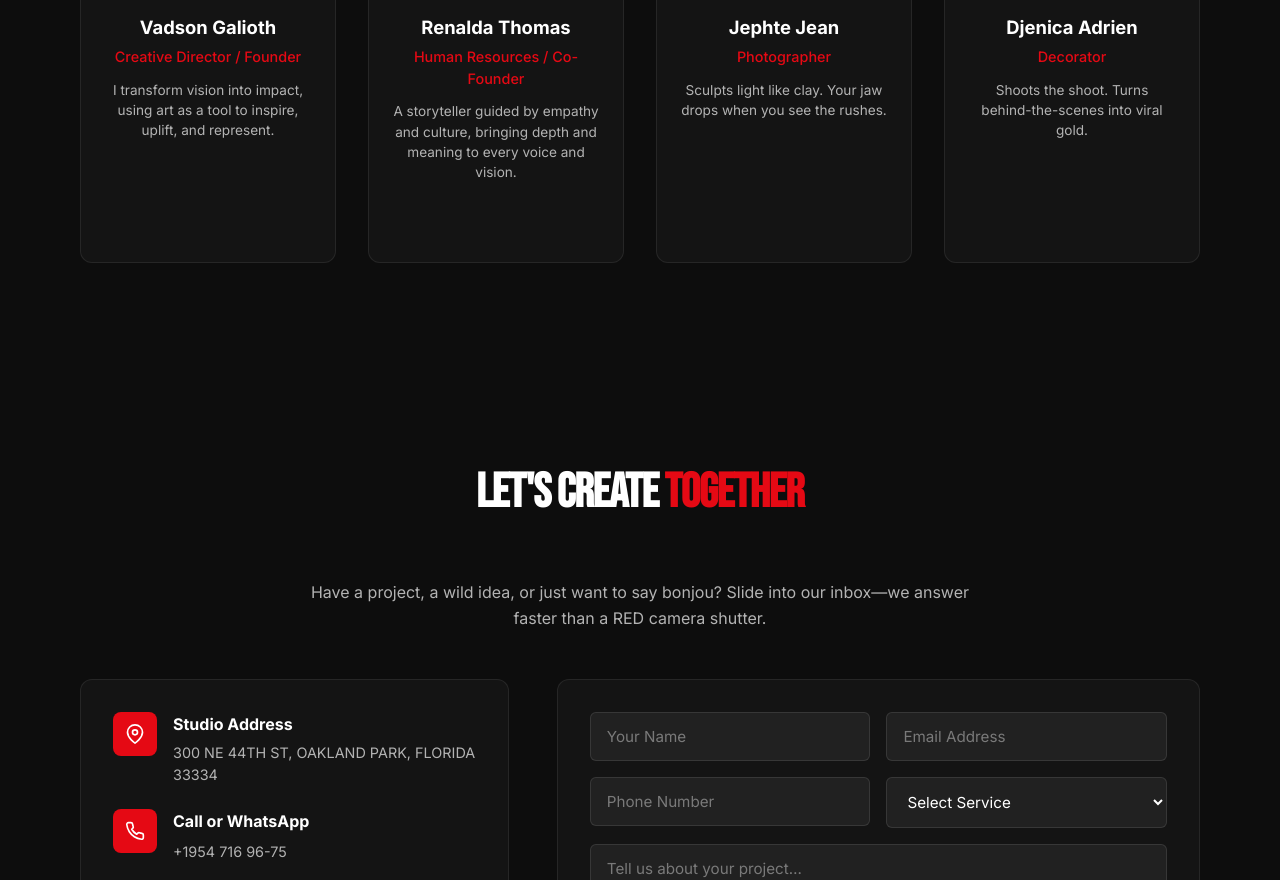
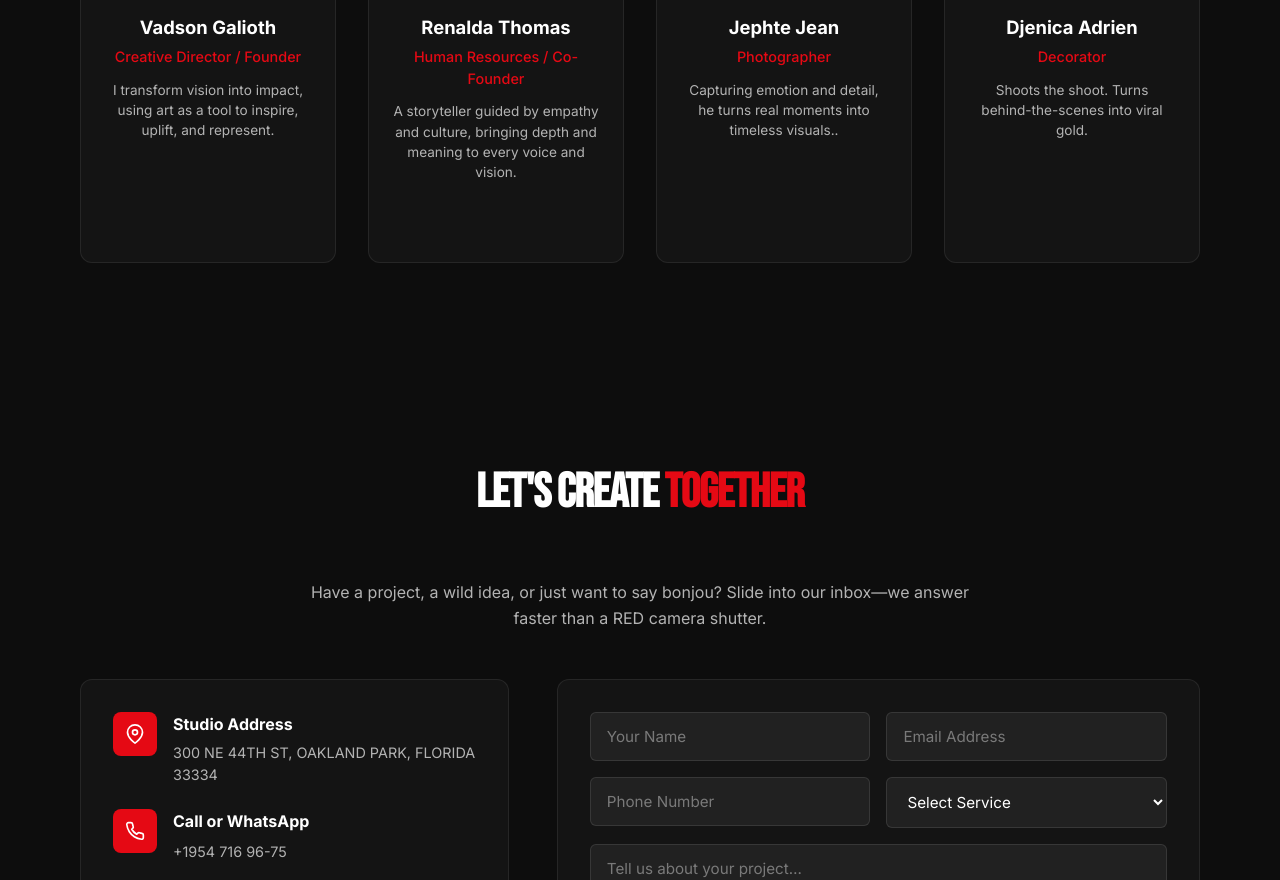
Before and after one commit to freuducci/new-haitian, a plain HTML site: page index.html in a window 1280 px wide. Shown: the part 4711-5591 px from the top of the page. Drawn offline with nearby package versions, Linux system fonts and the light colour scheme.

Commit message:
Update index.html

```diff
--- a/index.html
+++ b/index.html
@@ -2038,7 +2038,7 @@
           <img src="https://i.imgur.com/n0gq9Yv.jpeg" alt="Heroldson Tano - Gaffer" loading="lazy">
           <h3>Jephte  Jean</h3>
           <p class="role">Photographer </p>
-          <p>Sculpts light like clay. Your jaw drops when you see the rushes.</p>
+          <p>Capturing emotion and detail, he turns real moments into timeless visuals..</p>
           <div class="team-social">
             <a href="#" aria-label="Instagram"><i data-feather="instagram"></i></a>
             <a href="#" aria-label="LinkedIn"><i data-feather="linkedin"></i></a>
```
